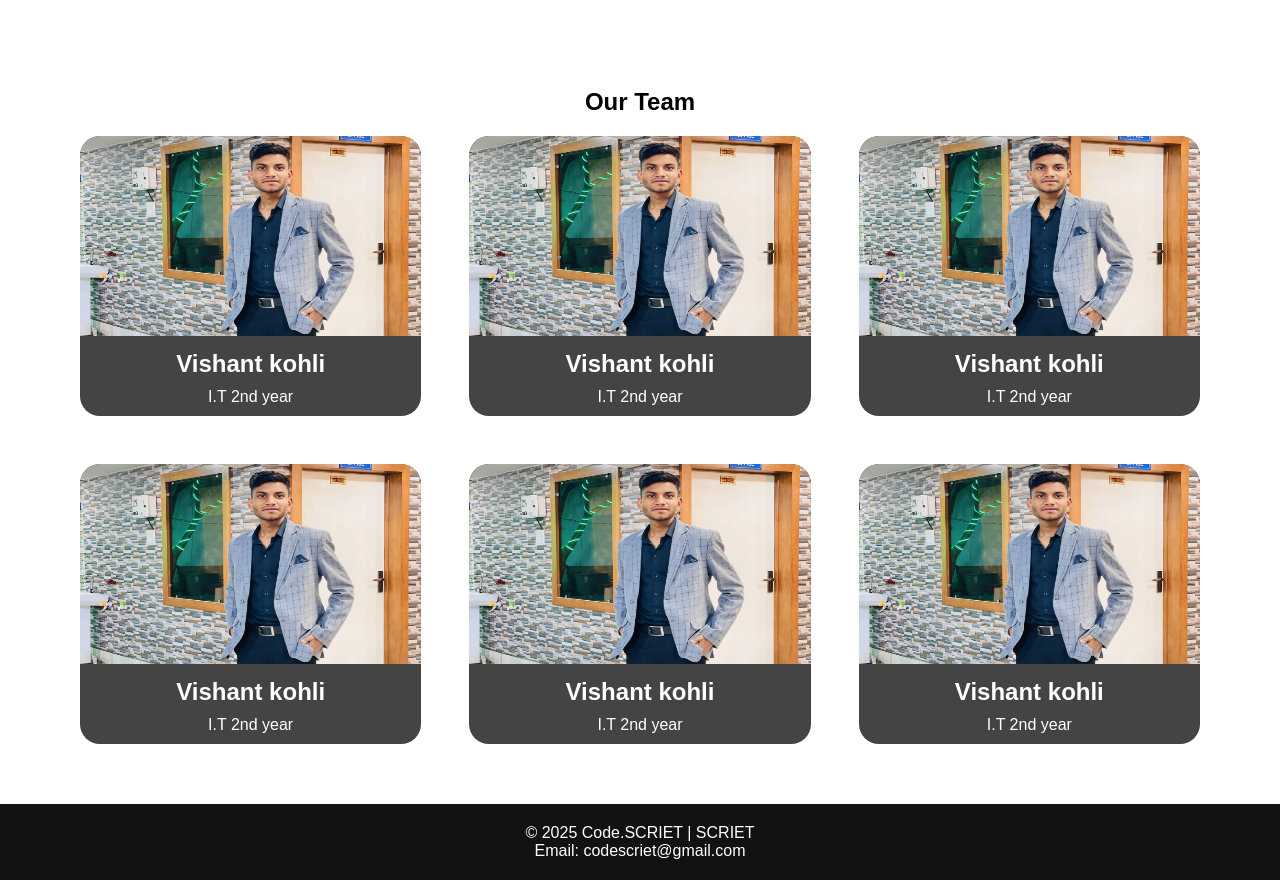
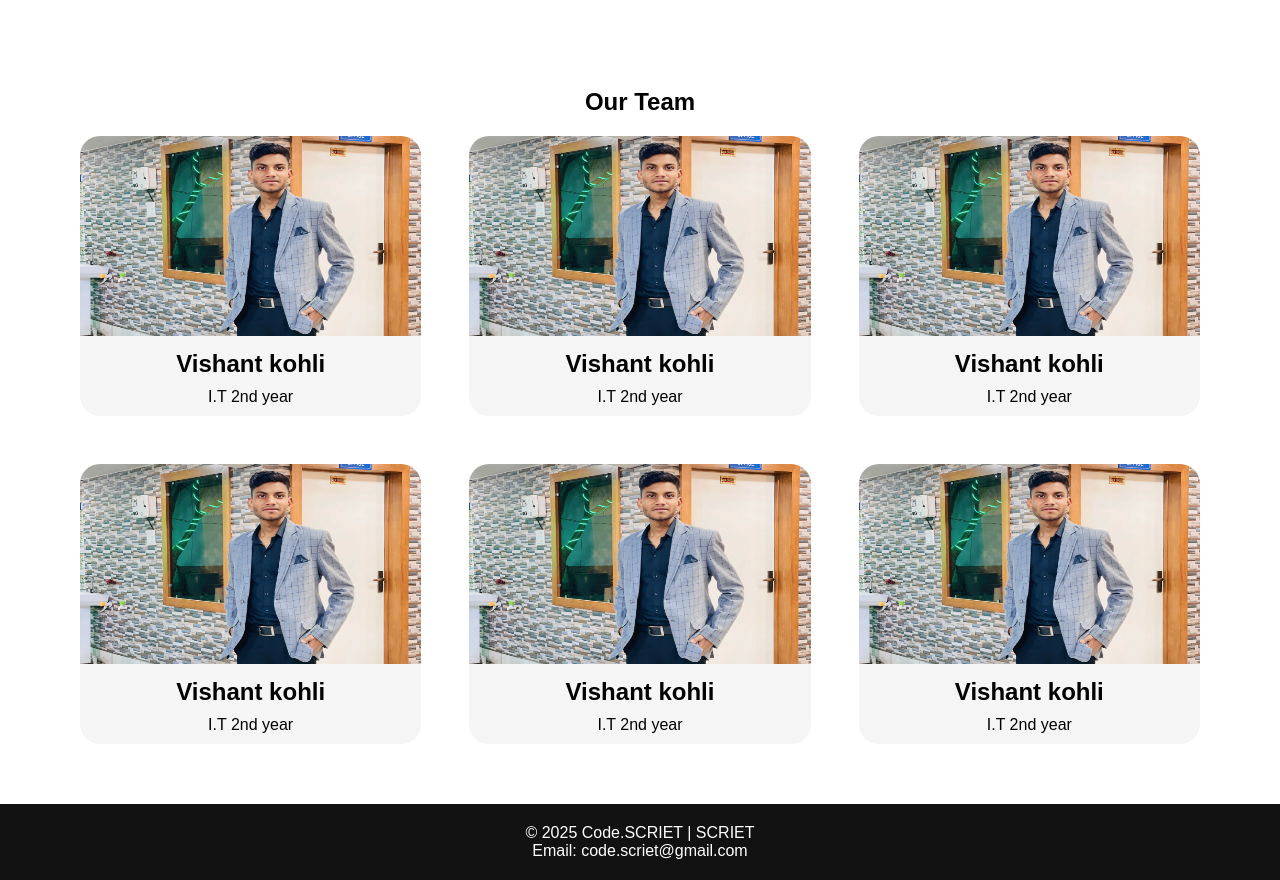
Before and after one commit to vishant06/Code.Scriet-web, a plain HTML site: page index.html in a window 1280 px wide. Shown: the part 1140-2020 px from the top of the page. Drawn offline with Linux system fonts and the light colour scheme.

Commit message:
adding something

```diff
--- a/index.html
+++ b/index.html
@@ -76,7 +76,7 @@
 
 <footer id="contact">
     <p>© 2025 Code.SCRIET | SCRIET</p>
-    <p>Email: codescriet@gmail.com</p>
+    <p>Email: code.scriet@gmail.com</p>
 </footer>
  <script src="script.js"></script>
 </body>
--- a/style.css
+++ b/style.css
@@ -120,9 +120,9 @@ section {
 }
 
 .team ul li {
-    background-color: rgb(68, 68, 68);
+    background-color: #f5f5f5;
     width: fit-content;
-    color: rgb(255, 255, 255);
+    color: rgb(0, 0, 0);
     padding-bottom: 10px;
     border-radius: 20px;
     overflow: hidden;
```
